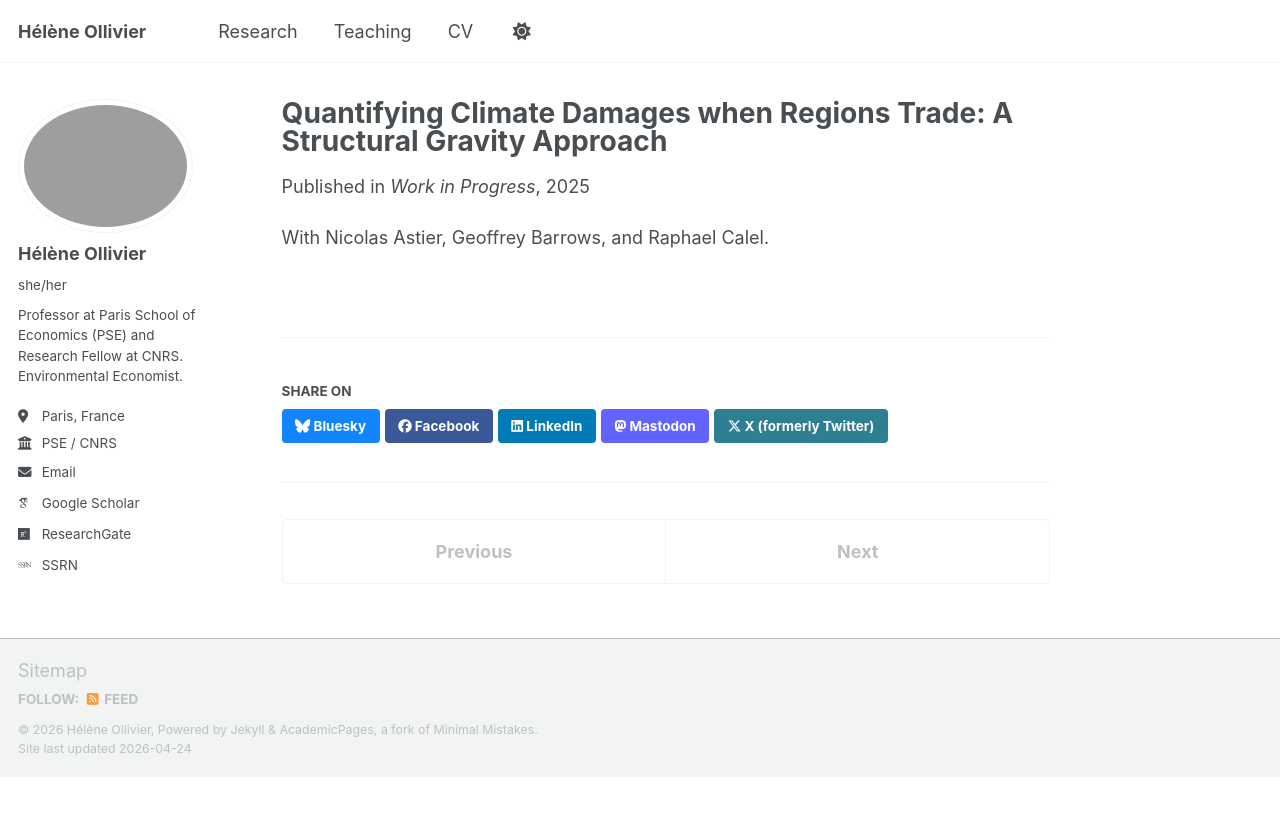
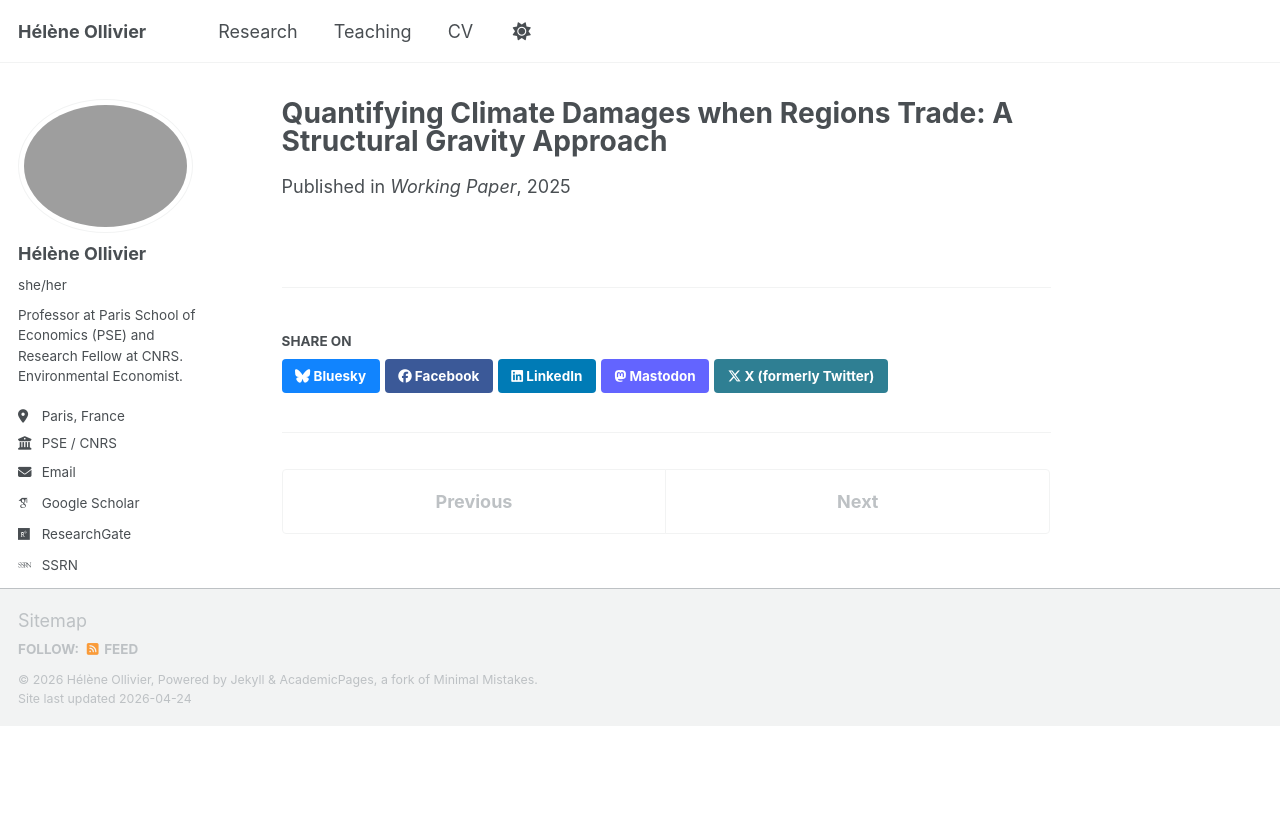
Before and after one commit to heleneollivier/heleneollivier.github.io, a Jekyll site: the page built from _publications/wip-climate-damages-gravity.md, in a window 1280 px wide. Shown: the top 816 px of the page. Built offline with Jekyll 4.4.1, drawn with Linux system fonts in a browser that asks for light colours; some web fonts are replaced; a script bundle is joined from its source files by our own code; library files that are not in the unit come from our copies.

Commit message:
Move climate damages paper to working papers, fix co-author to Jeanne Astier, add SSRN link

```diff
--- a/_publications/wip-climate-damages-gravity.md
+++ b/_publications/wip-climate-damages-gravity.md
@@ -1,10 +1,10 @@
 ---
 title: "Quantifying Climate Damages when Regions Trade: A Structural Gravity Approach"
 collection: publications
-category: work_in_progress
+category: working_papers
 permalink: /publication/wip-climate-damages-gravity
-excerpt: 'With Nicolas Astier, Geoffrey Barrows, and Raphael Calel.'
-date: 2025-01-04
-venue: 'Work in Progress'
+coauthors: "With Jeanne Astier, Geoffrey Barrows, and Raphael Calel"
+date: 2025-06-02
+venue: 'Working Paper'
+paperurl: 'https://papers.ssrn.com/sol3/papers.cfm?abstract_id=6540449'
 ---
-With Nicolas Astier, Geoffrey Barrows, and Raphael Calel.
```
